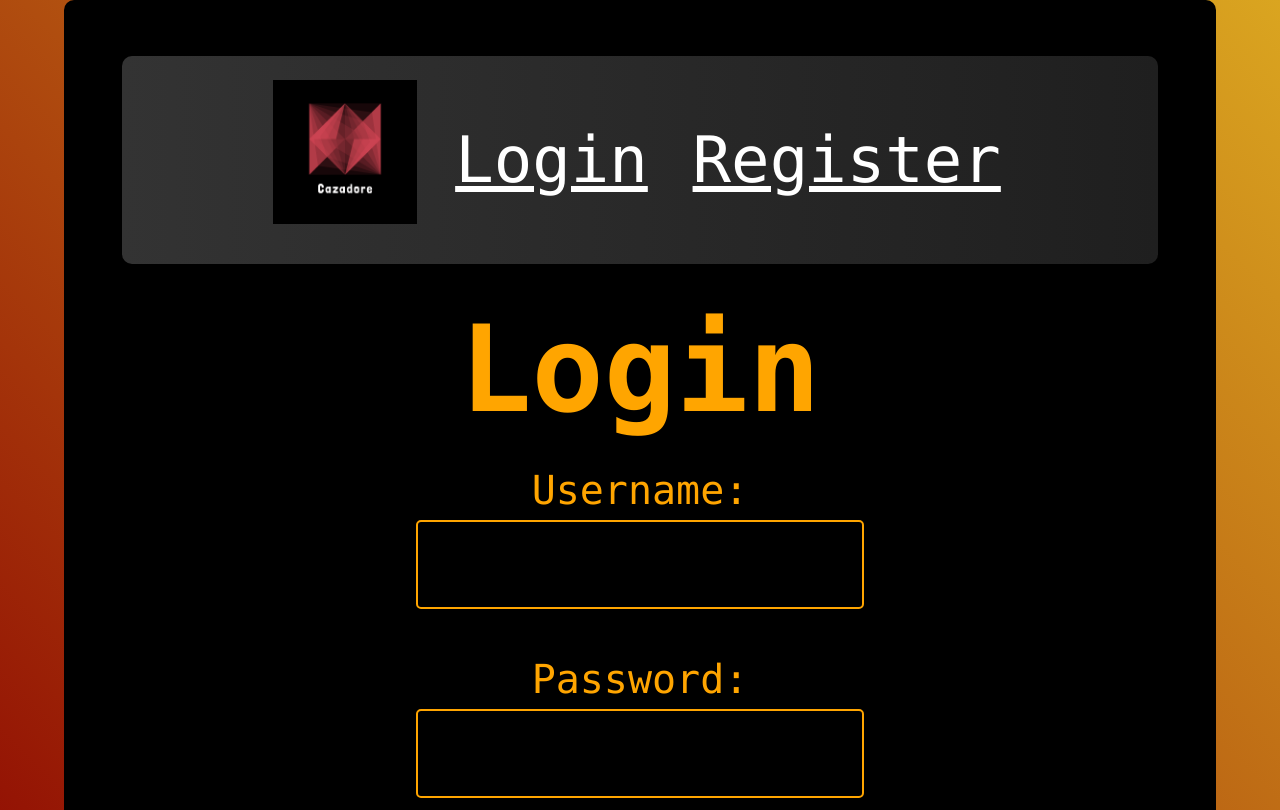
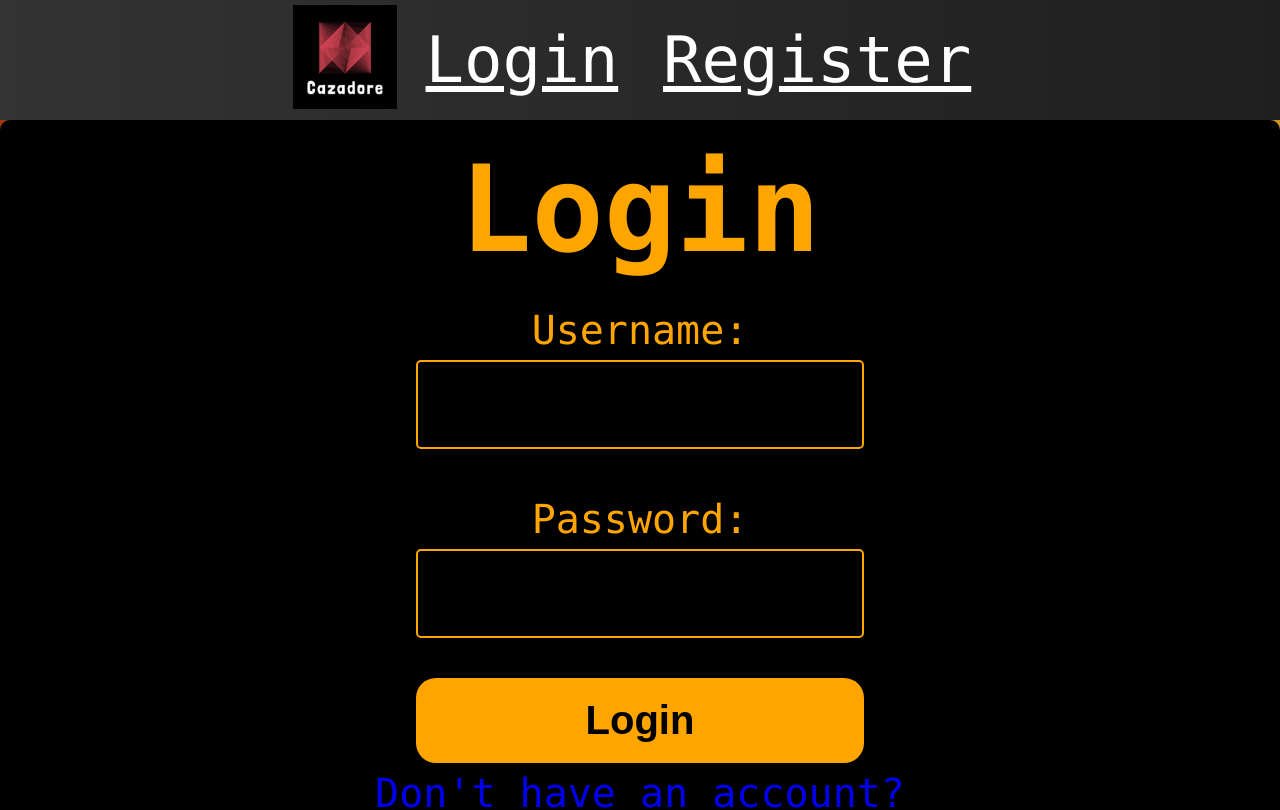
Before and after one commit to bradfordd/Cazadore, a React (Vite) app: page /login in a window 1280 px wide. Shown: the top 810 px of the page. Built offline with nearby package versions, Linux system fonts and the light colour scheme.

Commit message:
Logo and Navbar scaling update

```diff
--- a/src/components/App/App.css
+++ b/src/components/App/App.css
@@ -8,7 +8,7 @@
 body {
   background: linear-gradient(45deg, darkred, goldenrod);
   font-family: Consolas, Monaco, "Droid Sans Mono", "Courier New", monospace;
-  padding: 0em;
+  padding-top: 15vh;
   align-items: center;
   min-height: 100vh;
   min-width: 100vw;
@@ -54,7 +54,6 @@ body {
 }
 
 @media (min-width: 321px) {
-  /* additional styles for larger cellphones */
 }
 
 @media (min-width: 768px) {
@@ -67,7 +66,9 @@ body {
 }
 
 @media (min-height: 480px) {
-  /* CSS rules for small mobile devices */
+}
+
+@media (min-height: 640px) {
 }
 
 @media (min-height: 768px) {
@@ -77,3 +78,7 @@ body {
 @media (min-height: 900px) {
   /* CSS rules for desktop */
 }
+
+@media (min-height: 1080px) {
+  /* CSS rules for large desktops */
+}
--- a/src/components/Homepage/Homepage.jsx
+++ b/src/components/Homepage/Homepage.jsx
@@ -1,7 +1,7 @@
 import React, { useEffect, useState } from "react";
 import axios from "axios";
 import { useNavigate } from "react-router-dom";
-import ProjectDashboardManager from "../ProjectDashboardManager/ProjectDashboardManager";
+import ProjectSelectionManager from "../ProjectSelectionManager/ProjectSelectionManager";
 import ProjectDashboardDeveloper from "../ProjectDashboardDeveloper/ProjectDashboardDeveloper";
 import Navbar from "../Navbar/Navbar";
 import withRoleBasedRendering from "../../hocs/withRoleBasedRendering";
@@ -44,7 +44,7 @@ const Homepage = () => {
   }
 
   const DashboardBasedOnRole = withRoleBasedRendering(
-    ProjectDashboardManager,
+    ProjectSelectionManager,
     ProjectDashboardDeveloper
   );
 
--- a/src/components/Login/Login.css
+++ b/src/components/Login/Login.css
@@ -8,11 +8,11 @@
   justify-content: center;
   align-items: center;
   flex-direction: column;
-  width: 90%;
+  width: 100%;
   height: 90%;
   margin: 0 auto;
   border-radius: 10px;
-  padding-top: 1em;
+  padding-top: 0em;
   padding-bottom: 1em;
 }
 
--- a/src/components/Login/Login.jsx
+++ b/src/components/Login/Login.jsx
@@ -47,8 +47,9 @@ const Login = () => {
   };
 
   return (
+    <div>
+      <Navbar />
       <div className="LoginComponent">
-      <Navbar />{" "}
         {/* Assuming Navbar is a component you've imported elsewhere */}
         <h1>Login</h1>
         <form className="login-form" onSubmit={handleSubmit}>
@@ -83,6 +84,7 @@ const Login = () => {
           </Link>
         </div>
       </div>
+    </div>
   );
 };
 
--- a/src/components/Navbar/Navbar.css
+++ b/src/components/Navbar/Navbar.css
@@ -1,19 +1,20 @@
 /* Navbar.css */
 .Navbar {
-  height: 90%;
-  width: 90%;
-  font-size: 16px;
+  height: 15vh;
+  width: 100%;
   display: flex;
-  margin: 1em auto 1em auto;
+  margin: 0 auto 0 auto;
   background: linear-gradient(to right, #333333, #1f1f1f);
   box-shadow: 0 4px 8px rgba(0, 0, 0, 0.1);
   color: white;
   padding: 0px;
+  position: fixed;
+  top: 0;
+  z-index: 1000;
   display: flex;
   justify-content: center; /* Centers items along the main (horizontal) axis */
   align-items: center;
   padding: 0.5em;
-  border-radius: 10px;
 }
 
 .Navbar .menuItem {
@@ -25,11 +26,14 @@
 }
 
 .Navbar ul {
-  margin-top: 1em;
-  margin-bottom: 1em;
+  margin-top: 1vh;
+  margin-bottom: 1vh;
   padding: 0;
   list-style: none;
+  margin: auto;
   display: flex;
+  height: 13vh;
+
   align-items: center; /* This will vertically center align the li elements */
 }
 
@@ -43,15 +47,14 @@
   color: #514ef5; /* Lighter shade for hover. Adjust color as necessary. */
 }
 .Navbar .logo {
-  height: 3em;
+  height: 13vh;
+  width: auto;
+  margin: auto;
 }
 
 @media (min-width: 321px) {
   .Navbar ul li a {
     font-size: 1em;
-  }
-  .Navbar .logo {
-    height: 5em;
   }
 }
 
@@ -59,9 +62,6 @@
   .Navbar ul li a {
     font-size: 3em;
     margin: 0.25em;
-  }
-  .Navbar .logo {
-    height: 7em;
   }
 }
 
@@ -71,19 +71,19 @@
     font-size: 4em;
     margin: 0.25em;
   }
-  .Navbar .logo {
-    height: 9em;
-  }
 }
 
 @media (min-height: 480px) {
-  /* CSS rules for small mobile devices */
+}
+
+@media (min-height: 640px) {
 }
 
 @media (min-height: 768px) {
-  /* CSS rules for tablets */
 }
 
 @media (min-height: 900px) {
-  /* CSS rules for desktop */
 }
+
+@media (min-height: 1080px) {
+}
--- a/src/components/ProjectDetailManager/ProjectDetailManager.jsx
+++ b/src/components/ProjectDetailManager/ProjectDetailManager.jsx
@@ -4,6 +4,7 @@ import { useParams, useNavigate } from "react-router-dom";
 import BugReportForm from "../BugReportForm/BugReportForm";
 import Navbar from "../Navbar/Navbar";
 import Breadcrumb from "../Breadcrumb/Breadcrumb";
+import SidebarManager from "../SidebarManager/SidebarManager";
 
 const ProjectDetailManager = () => {
   const navigate = useNavigate();
--- a/src/components/ProjectDashboardManager/ProjectDashboardManager.css
+++ b/src/components/ProjectSelectionManager/ProjectSelectionManager.css
@@ -1,25 +1,25 @@
 /* Container for the entire ManagedProjects component */
-.projectDashboardManager {
+.projectSelectionManager {
   margin: 1em auto;
   border-radius: 1em;
   width: 100%;
 }
 
 /* Header styling */
-.projectDashboardManager h2 {
+.projectSelectionManager h2 {
   font-size: 1.25em;
   color: orange;
   margin-bottom: 1em;
 }
 
 /* Unordered list styling */
-.projectDashboardManager ul {
+.projectSelectionManager ul {
   list-style: none;
   padding: 0;
 }
 
 /* List item styling */
-.projectDashboardManager li {
+.projectSelectionManager li {
   background: linear-gradient(to right, Black, rgba(0, 0, 0, 0.616));
   padding: 0em;
   margin: 0.75em auto;
@@ -28,7 +28,7 @@
   width: 80%;
 }
 
-.projectDashboardManager li h3 {
+.projectSelectionManager li h3 {
   background: linear-gradient(to right, red, firebrick);
   text-decoration: none;
   border-bottom: 0.2em solid orangered;
@@ -36,13 +36,13 @@
 }
 
 /* Project name (Link) styling */
-.projectDashboardManager li h3 a {
+.projectSelectionManager li h3 a {
   text-decoration: none;
   color: black;
 }
 
 /* Project description styling */
-.projectDashboardManager li p {
+.projectSelectionManager li p {
   margin: 0;
   color: black;
   background: linear-gradient(to right, orange, gold);
@@ -50,11 +50,11 @@
 }
 
 /* If no managed projects found */
-.projectDashboardManager p {
+.projectSelectionManager p {
   color: #666;
 }
 
-.projectDashboardManager li:hover {
+.projectSelectionManager li:hover {
   border-color: lightblue;
   background: linear-gradient(
     to right,
@@ -69,45 +69,44 @@
   }
 }
 
-.projectDashboardManager li:hover h3 {
+.projectSelectionManager li:hover h3 {
   text-decoration: underline;
   text-decoration-color: black;
 }
 
 @media (min-width: 321px) {
-  .projectDashboardManager li h3 {
+  .projectSelectionManager li h3 {
     font-size: 1.25em;
   }
-  .projectDashboardManager li p {
+  .projectSelectionManager li p {
     font-size: 0.9em;
   }
-  .projectDashboardManager h2 {
+  .projectSelectionManager h2 {
     font-size: 1.5em;
   }
 }
 
 @media (min-width: 768px) {
-  .projectDashboardManager li h3 {
+  .projectSelectionManager li h3 {
     font-size: 1.5em;
   }
-  .projectDashboardManager li p {
+  .projectSelectionManager li p {
     font-size: 1em;
   }
-  .projectDashboardManager h2 {
+  .projectSelectionManager h2 {
     font-size: 2em;
   }
 }
 
 /* Mobile-first media query for Desktop */
 @media (min-width: 1024px) {
-  .projectDashboardManager li h3 {
+  .projectSelectionManager li h3 {
     font-size: 1.75em;
   }
-  .projectDashboardManager li p {
+  .projectSelectionManager li p {
     font-size: 1.2em;
   }
-  .projectDashboardManager h2 {
+  .projectSelectionManager h2 {
     font-size: 2.5em;
   }
 }
-}
--- a/src/components/ProjectDashboardManager/ProjectDashboardManager.jsx
+++ b/src/components/ProjectSelectionManager/ProjectSelectionManager.jsx
@@ -1,7 +1,7 @@
 import React, { useEffect, useState } from "react";
 import axios from "axios";
 import { Link } from "react-router-dom";
-import "./ProjectDashboardManager.css";
+import "./ProjectSelectionManager.css";
 
 const ManagedProjects = () => {
   const [projects, setProjects] = useState([]);
@@ -26,8 +26,8 @@ const ManagedProjects = () => {
   }, []);
 
   return (
-    <div className="projectDashboardManager">
-      <h2>Managed Projects</h2>
+    <div className="projectSelectionManager">
+      <h2>Select a Project to Manage</h2>
       {projects.length > 0 ? (
         <ul>
           {projects.map((project) => (
--- /dev/null
+++ b/src/components/SidebarManager/SidebarManager.css
@@ -0,0 +1,9 @@
+.sidebar {
+  width: 250px;
+  height: 100vh;
+  background-color: #111;
+  color: white;
+  position: fixed;
+  left: 0; /* Add this to explicitly set it to the left */
+  top: 0; /* Optional: This sets it to the top */
+}
--- /dev/null
+++ b/src/components/SidebarManager/SidebarManager.jsx
@@ -0,0 +1,24 @@
+import React from "react";
+import { Link } from "react-router-dom";
+import "./SidebarManager.css"; // Assuming you have a CSS file named Sidebar.css in the same folder
+
+const Sidebar = () => {
+  return (
+    <div className="sidebar">
+      <h2>Sidebar</h2>
+      <ul>
+        <li>
+          <Link to="/">Home</Link>
+        </li>
+        <li>
+          <Link to="/projects">Projects</Link>
+        </li>
+        <li>
+          <Link to="/settings">Settings</Link>
+        </li>
+      </ul>
+    </div>
+  );
+};
+
+export default Sidebar;
```
Also changed, not shown: src/assets/logo.png. Lines whose indentation alone changed are shown as unchanged.
